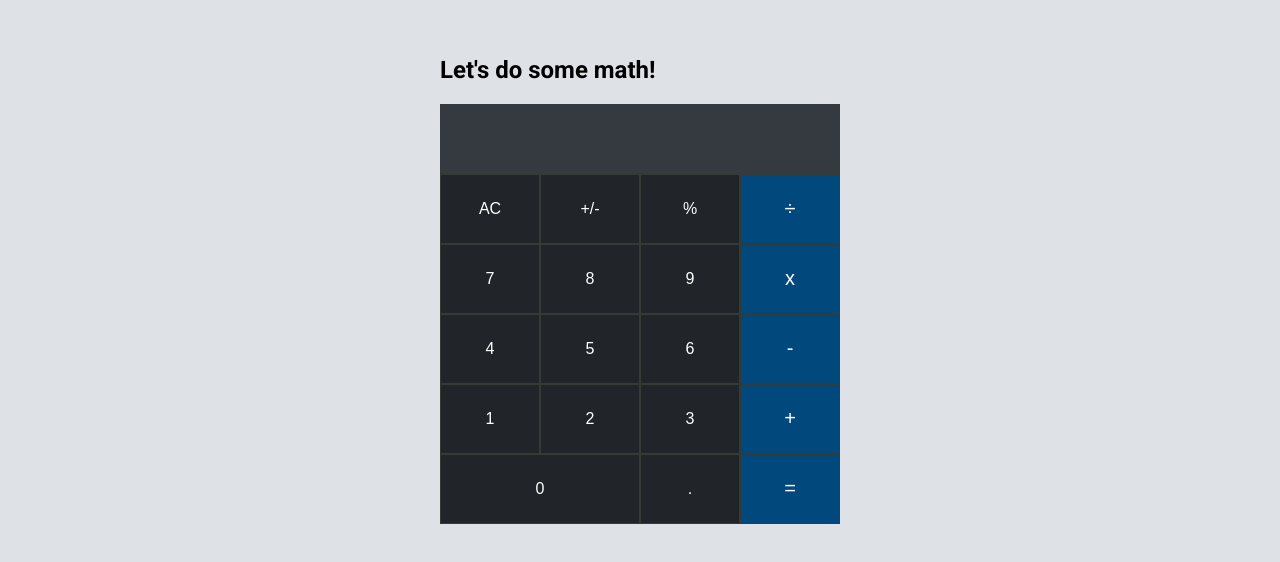
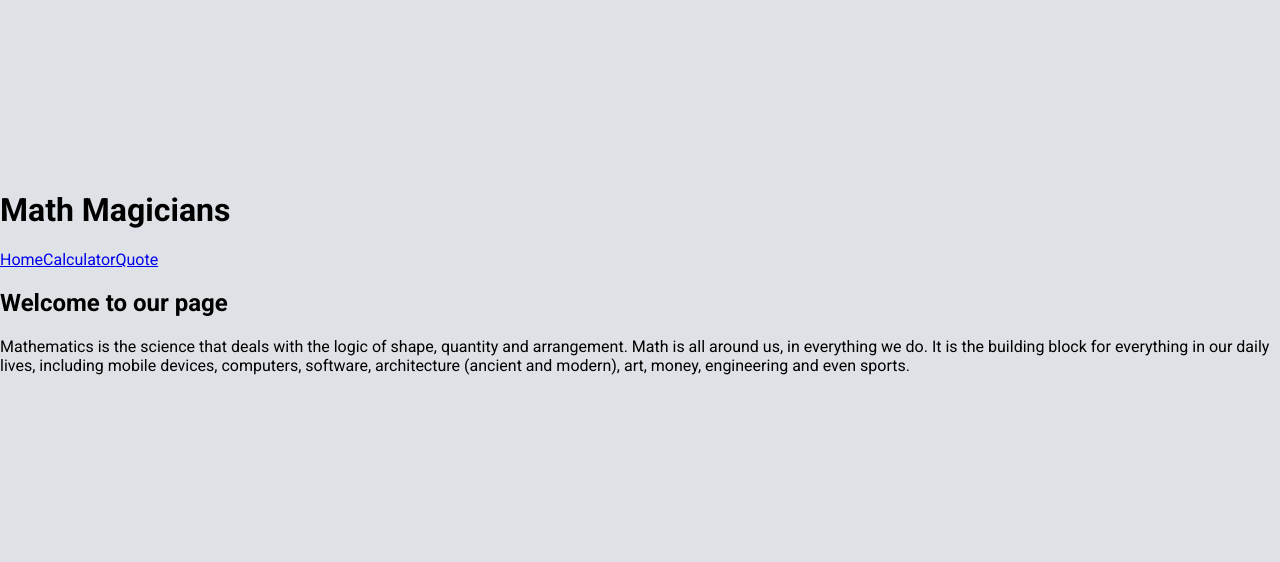
Before and after one commit to ha-manel/Math-Magicians, a React (Create React App) app: page / in a window 1280 px wide. Shown: the part 120-682 px from the top of the page. Built offline with nearby package versions, Linux system fonts and the light colour scheme.

Commit message:
Add routing

```diff
--- a/src/App.js
+++ b/src/App.js
@@ -1,6 +1,13 @@
 import './App.css';
 import React, { Component } from 'react';
+import {
+  Routes,
+  Route,
+} from 'react-router-dom';
+import Navbar from './components/navbar';
+import Home from './components/home';
 import Calculator from './components/calculator';
+import Quote from './components/quote';
 
 class App extends Component {
   constructor(props) {
@@ -9,7 +16,18 @@
   }
 
   render() {
-    return (<Calculator />);
+    return (
+      <>
+        <Navbar />
+        <main>
+          <Routes>
+            <Route path="/" element={<Home />} />
+            <Route path="/calculator" element={<Calculator />} />
+            <Route path="/quote" element={<Quote />} />
+          </Routes>
+        </main>
+      </>
+    );
   }
 }
 
--- a/src/index.js
+++ b/src/index.js
@@ -1,10 +1,13 @@
 import React from 'react';
 import ReactDOM from 'react-dom/client';
+import { BrowserRouter as Router } from 'react-router-dom';
 import App from './App';
 
 const root = ReactDOM.createRoot(document.getElementById('root'));
 root.render(
   <React.StrictMode>
-    <App />
+    <Router>
+      <App />
+    </Router>
   </React.StrictMode>,
 );
```
